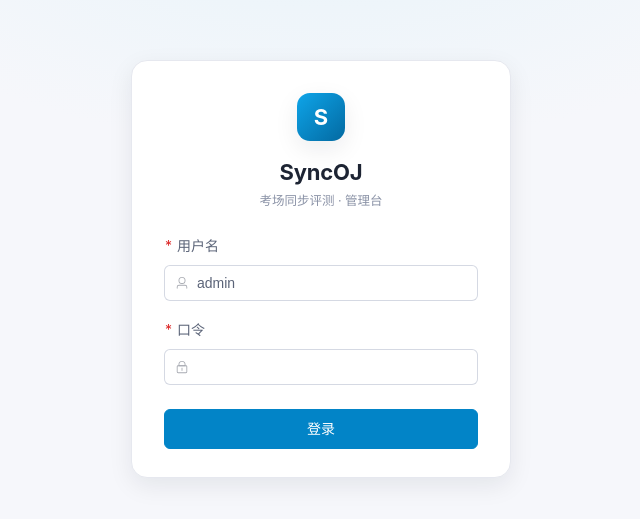
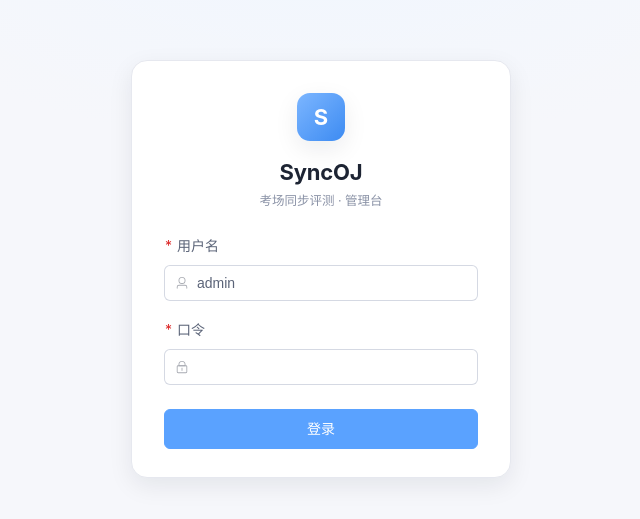
Before and after one commit to muyangplus/syncoj, a Vue app in the folder web/: page /login in a window 1280 px wide. Shown: the part 131-650 px from the top of the page, without its empty margins (319-959 px from the left). Built offline with nearby package versions, Linux system fonts and the light colour scheme; no server answers.

Commit message:
style(web): 主题色改为 #5aa2ff
主色 #5aa2ff，Element Plus 浅色 / 暗色梯度与品牌渐变同步。

```diff
--- a/web/src/styles.css
+++ b/web/src/styles.css
@@ -20,8 +20,8 @@
   --sj-text-2: #5b6478;
   --sj-text-3: #8a92a6;
 
-  --sj-primary: #0284c7;
-  --sj-primary-soft: #e6f3f9;
+  --sj-primary: #5aa2ff;
+  --sj-primary-soft: #eff6ff;
   --sj-success: #16a34a;
   --sj-success-soft: #e9f8ef;
   --sj-warning: #d97706;
@@ -35,19 +35,19 @@
   --sj-shadow: 0 1px 2px rgba(16, 24, 40, 0.04), 0 1px 3px rgba(16, 24, 40, 0.06);
   --sj-shadow-lg: 0 8px 24px rgba(16, 24, 40, 0.08);
 
-  --sj-brand-gradient: linear-gradient(135deg, #0ea5e9, #0369a1);
+  --sj-brand-gradient: linear-gradient(135deg, #7cb6ff, #3d8bf2);
 
   --sj-sidebar-w: 232px;
   --sj-topbar-h: 60px;
 
   /* Element Plus 主题覆盖 */
-  --el-color-primary: #0284c7;
-  --el-color-primary-light-3: #4ea9d8;
-  --el-color-primary-light-5: #81c2e3;
-  --el-color-primary-light-7: #b3daee;
-  --el-color-primary-light-8: #cce6f4;
-  --el-color-primary-light-9: #e6f3f9;
-  --el-color-primary-dark-2: #026a9f;
+  --el-color-primary: #5aa2ff;
+  --el-color-primary-light-3: #8bbeff;
+  --el-color-primary-light-5: #add1ff;
+  --el-color-primary-light-7: #cee3ff;
+  --el-color-primary-light-8: #deecff;
+  --el-color-primary-light-9: #eff6ff;
+  --el-color-primary-dark-2: #4882cc;
   --el-color-success: #16a34a;
   --el-color-warning: #d97706;
   --el-color-danger: #dc2626;
@@ -75,8 +75,8 @@ html.dark {
   --sj-text-2: #aab1c2;
   --sj-text-3: #7a8294;
 
-  --sj-primary: #4bb3e8;
-  --sj-primary-soft: rgba(75, 179, 232, 0.14);
+  --sj-primary: #5aa2ff;
+  --sj-primary-soft: rgba(90, 162, 255, 0.14);
   --sj-success: #34d399;
   --sj-success-soft: rgba(52, 211, 153, 0.12);
   --sj-warning: #fbbf24;
@@ -87,13 +87,13 @@ html.dark {
   --sj-shadow: 0 1px 2px rgba(0, 0, 0, 0.3);
   --sj-shadow-lg: 0 8px 24px rgba(0, 0, 0, 0.4);
 
-  --el-color-primary: #3aa8e0;
-  --el-color-primary-light-3: #2f7ea7;
-  --el-color-primary-light-5: #286282;
-  --el-color-primary-light-7: #21465c;
-  --el-color-primary-light-8: #1d3849;
-  --el-color-primary-light-9: #1a2936;
-  --el-color-primary-dark-2: #61b9e6;
+  --el-color-primary: #5aa2ff;
+  --el-color-primary-light-3: #467aba;
+  --el-color-primary-light-5: #395f8b;
+  --el-color-primary-light-7: #2b435d;
+  --el-color-primary-light-8: #24364f;
+  --el-color-primary-light-9: #1e2839;
+  --el-color-primary-dark-2: #7bb5ff;
   --el-bg-color: var(--sj-surface);
   --el-bg-color-overlay: var(--sj-surface);
   --el-fill-color-blank: var(--sj-surface);
```
